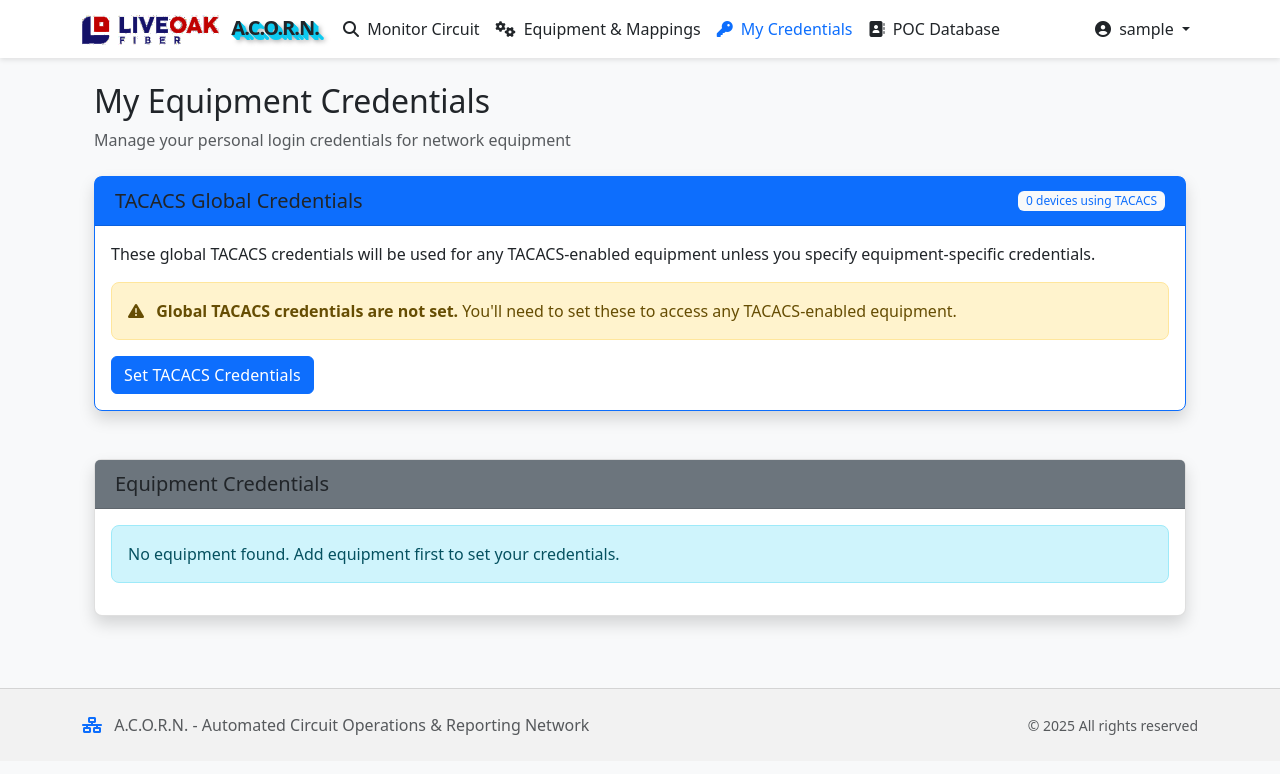
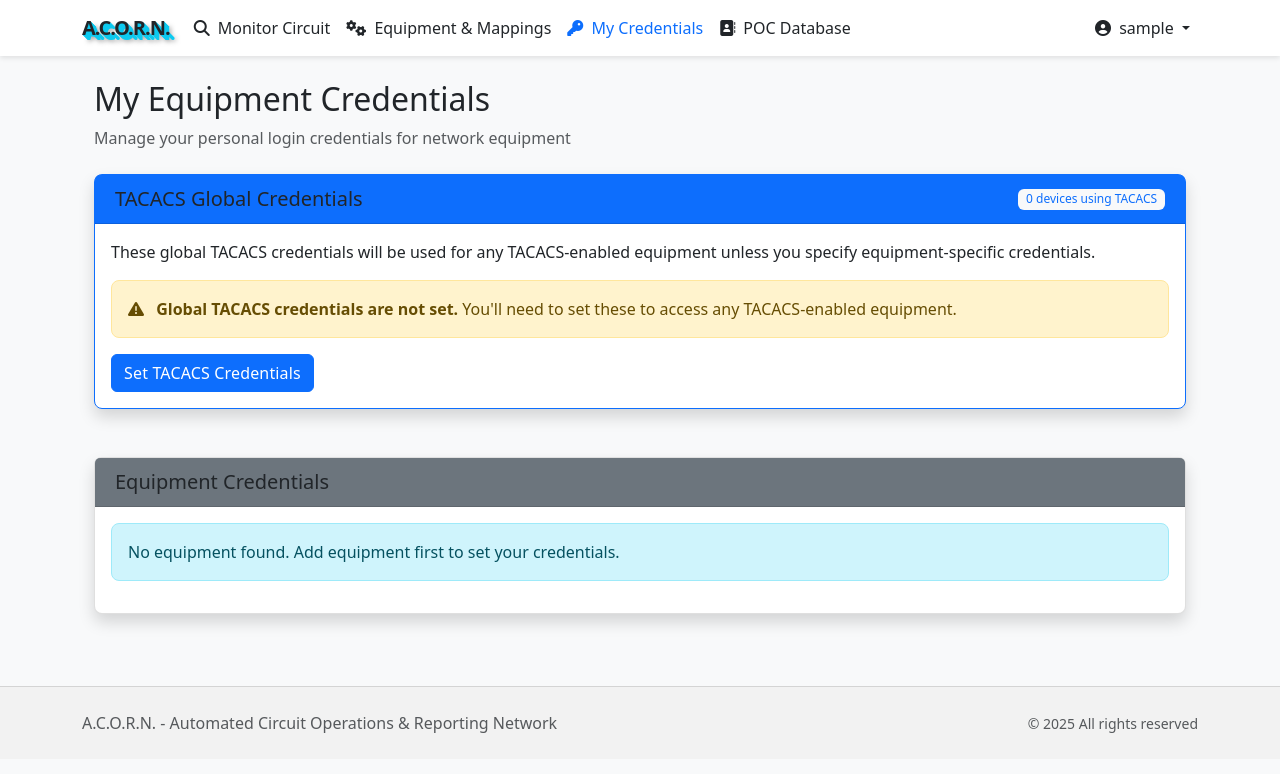
Before and after one commit to isag33k/acorn-app, a Flask app: page /credentials in a window 1280 px wide. Shown: the top 774 px of the page. Run offline with Flask 3, Linux system fonts and the light colour scheme; the visitor is signed in with stand-in values (Sample User, id 1); data comes from the database, SQL or seed files in the repository; data that the repository does not hold is empty; some libraries are stand-ins or nearby versions.

Commit message:
Remove site logo from the web application.
Replit-Commit-Author: Agent
Replit-Commit-Session-Id: fe66dd87-fa88-47cd-bdf5-0f8e29a095e7
Replit-Commit-Screenshot-Url: https://storage.googleapis.com/screenshot-production-us-central1/6d084a6a-80c1-4660-9091-1790b9fe2d46/15550a9a-6aef-4f66-bd7c-cd70473032a4.jpg

```diff
--- a/templates/base.html
+++ b/templates/base.html
@@ -32,7 +32,6 @@
     <nav class="navbar navbar-expand-lg {% if theme in ['dark_modern', 'crystal_green'] %}navbar-dark{% else %}navbar-light{% endif %} mb-4">
         <div class="container">
             <a class="navbar-brand fw-bold text-3d" href="{{ url_for('index') }}">
-                <img src="{{ url_for('static', filename='img/liveoak_logo.png') }}" alt="LiveOak" class="me-2" height="30">
                 A.C.O.R.N.
             </a>
             <button class="navbar-toggler" type="button" data-bs-toggle="collapse" data-bs-target="#navbarNav" aria-controls="navbarNav" aria-expanded="false" aria-label="Toggle navigation">
@@ -154,7 +153,6 @@
             <div class="row">
                 <div class="col-md-6 text-center text-md-start">
                     <span class="text-muted fw-500">
-                        <i class="fas fa-network-wired me-2 text-accent"></i>
                         A.C.O.R.N. - Automated Circuit Operations & Reporting Network
                     </span>
                 </div>
```
